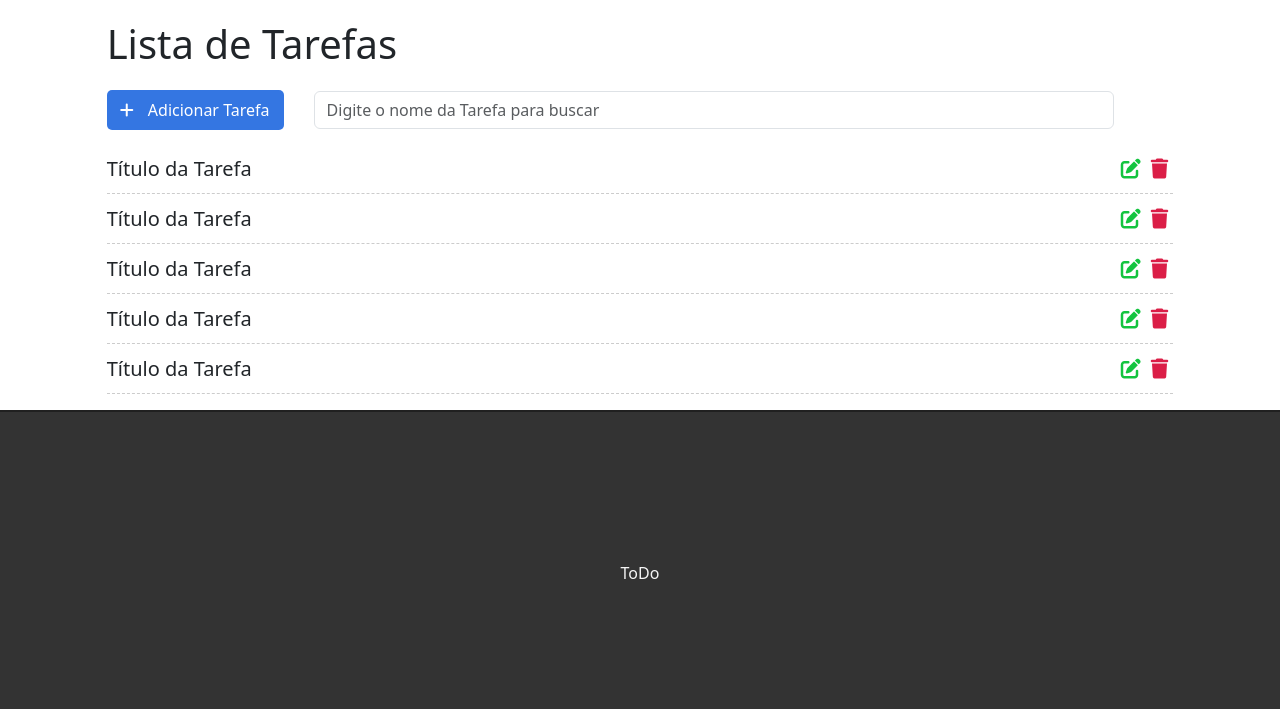
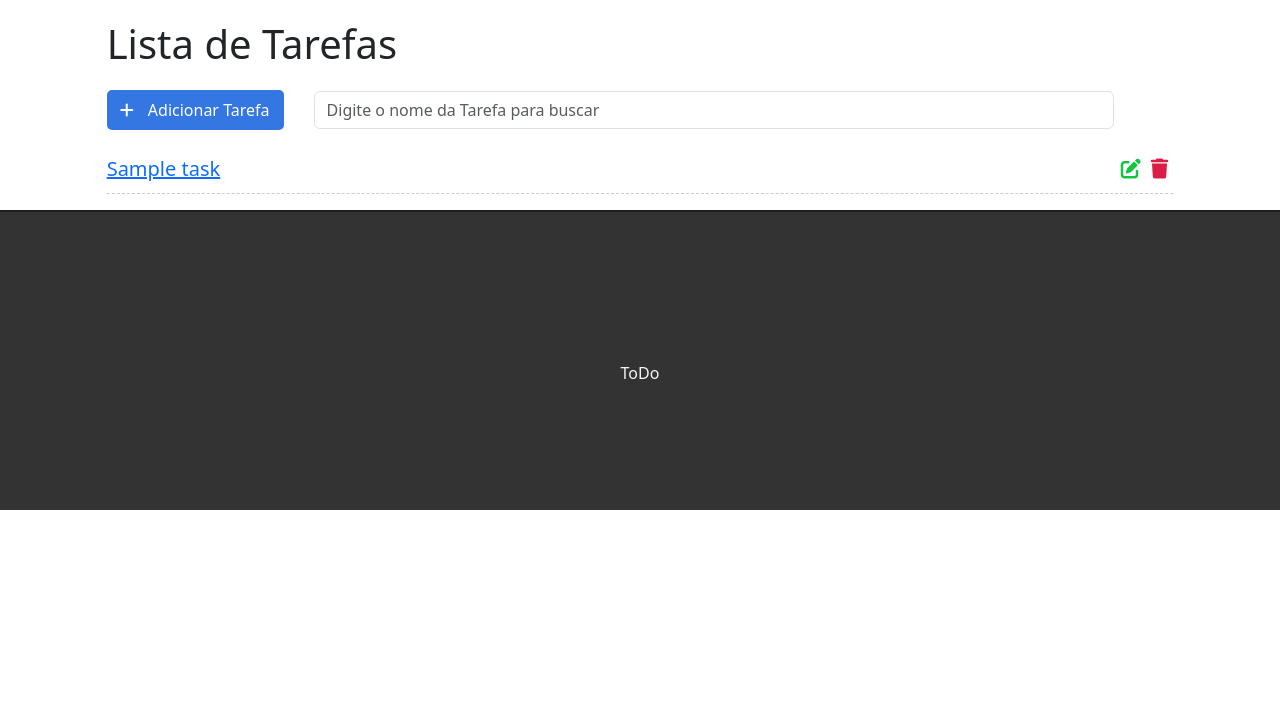
Before and after one commit to mesasdds/djangoapp, a Django app: page / in a window 1280 px wide. Shown: the part 57-766 px from the top of the page. Run offline with Django 5.2, Linux system fonts and the light colour scheme; tables that the repository leaves empty hold one stand-in row (values such as "Sample post"); some libraries are stand-ins or nearby versions.

Commit message:
feat: import title and description from task in database to tasklist

```diff
--- a/todo/tasks/templates/base.html
+++ b/todo/tasks/templates/base.html
@@ -11,7 +11,7 @@
 <body>
     <div class="container-fluid">
         <nav class="navbar navbar-expand-lg bg-body-tertiary">
-              <a class="navbar-brand" href="#">To Do</a>
+              <a class="navbar-brand" href="/">To Do</a>
               <button class="navbar-toggler" type="button" data-bs-toggle="collapse" data-bs-target="#navbarSupportedContent" aria-controls="navbarSupportedContent" aria-expanded="false" aria-label="Toggle navigation">
                 <span class="navbar-toggler-icon"></span>
               </button>
--- a/todo/tasks/templates/tasks/list.html
+++ b/todo/tasks/templates/tasks/list.html
@@ -15,31 +15,13 @@
     </div>
 
     <ul class="task-list">
+        {% for task in tasks %}
         <li class="task-item">
-            <span>Título da Tarefa</span>
+            <span><a href="/task/{{task.id}}">{{task.title}}</a></span>
             <span><i class="fas fa-trash"></i></span>
             <span><i class="fas fa-edit"></i></span>
         </li>
-        <li class="task-item">
-            <span>Título da Tarefa</span>
-            <span><i class="fas fa-trash"></i></span>
-            <span><i class="fas fa-edit"></i></span>
-        </li>
-        <li class="task-item">
-            <span>Título da Tarefa</span>
-            <span><i class="fas fa-trash"></i></span>
-            <span><i class="fas fa-edit"></i></span>
-        </li>
-        <li class="task-item">
-            <span>Título da Tarefa</span>
-            <span><i class="fas fa-trash"></i></span>
-            <span><i class="fas fa-edit"></i></span>
-        </li>
-        <li class="task-item">
-            <span>Título da Tarefa</span>
-            <span><i class="fas fa-trash"></i></span>
-            <span><i class="fas fa-edit"></i></span>
-        </li>
+        {% endfor %}
     </ul>
 
 </div>
--- a/todo/tasks/urls.py
+++ b/todo/tasks/urls.py
@@ -4,5 +4,6 @@ from . import views
 urlpatterns = [
     path('helloworld/', views.helloWorld),
     path('', views.taskList, name='task-list'),
+    path('task/<int:id>', views.taskView, name='task-view'),
     path('yourname/<str:name>', views.yourName, name='your_name')
 ]
--- a/todo/tasks/views.py
+++ b/todo/tasks/views.py
@@ -1,13 +1,18 @@
-from django.shortcuts import render
+from django.shortcuts import render, get_object_or_404
 from django.http import HttpResponse
+from .models import Task
+
+
+def taskList(request):
+    tasks = Task.objects.all()
+    return render(request, 'tasks/list.html', {'tasks': tasks})
+
+def taskView(request, id):
+    task = get_object_or_404(Task, pk=id)
+    return render(request, 'tasks/task.html', {'task':task})
 
 def helloWorld(request):
     return HttpResponse('Hello World')
 
-
-def taskList(request):
-    return render(request, 'tasks/list.html')
-
-
 def yourName(request, name):
     return render(request, 'tasks/yourname.html', { 'name': name })
```
Also changed, not shown: todo/tasks/templates/tasks/task.html (added, +9 -0 lines).
